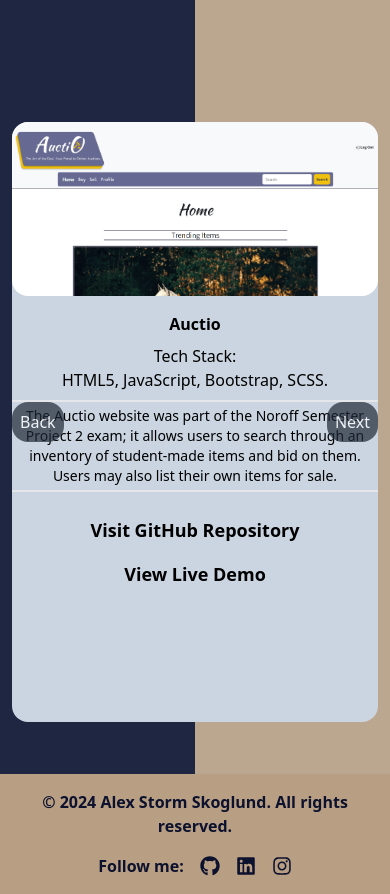
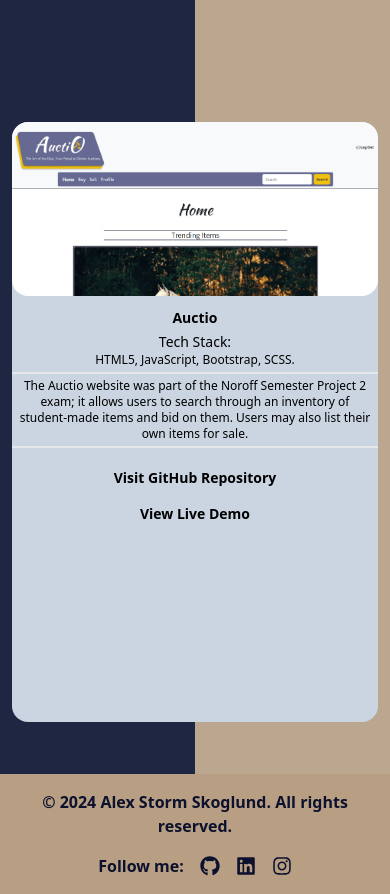
Before and after one commit to StormSkoglund/Portfolio-2, a React (Vite) app: page / in a window 390 px wide. Shown: the part 2220-3114 px from the top of the page. Built offline with nearby package versions, Linux system fonts and the light colour scheme.

Commit message:
fix(carousel): ensure project slide content fits on mobile  remove vertical scroll, shrink images and fonts, hide nav on small screens

```diff
--- a/src/App.tsx
+++ b/src/App.tsx
@@ -22,7 +22,7 @@
           window.innerWidth >= 1024 ? "800px" : "600px";
       }
     }
-
+    // set initial height and wire events
     setCarouselHeight();
 
     window.addEventListener("resize", setCarouselHeight);
@@ -191,28 +191,28 @@
                     naturalSlideHeight={140}
                     totalSlides={3}
                   >
-                    <Slider className="h-full" id="work">
+                    <Slider className="h-full overflow-y-auto" id="work">
                       <Slide
                         index={0}
-                        className="flex flex-col items-center justify-start h-full p-4"
+                        className="flex flex-col items-center justify-start h-full p-3 max-h-[80vh] sm:max-h-[70vh] md:max-h-full"
                       >
                         <img
                           src="/assets/semproj2.png"
                           alt="A screenshot from an auction-house website"
-                          className="w-full max-h-[50%] object-contain rounded-2xl mb-4"
+                          className="w-full max-h-[36vh] sm:max-h-[28vh] md:max-h-full object-contain rounded-2xl mb-3"
                         />
-                        <div className="flex-1 text-center flex flex-col justify-between">
+                        <div className="flex-1 text-center flex flex-col justify-between pb-4">
                           <div>
-                            <div className="text-base lg:text-xl font-semibold">
+                            <div className="text-sm md:text-base lg:text-xl font-semibold">
                               Auctio
                             </div>
-                            <div className="mt-2 text-base lg:text-lg font-normal">
+                            <div className="mt-1 text-sm md:text-base lg:text-lg font-normal">
                               Tech Stack:
                             </div>
-                            <div className="text-small lg:text-xl font-light text-black">
+                            <div className="text-xs md:text-sm lg:text-xl font-light text-black">
                               HTML5, JavaScript, Bootstrap, SCSS.
                             </div>
-                            <p className="mt-2 text-sm lg:text-base p-1 lg:w-9/12 lg:mx-auto border-t-2 border-b-2">
+                            <p className="mt-1 text-xs md:text-sm lg:text-base p-1 lg:w-9/12 lg:mx-auto border-t-2 border-b-2">
                               The Auctio website was part of the Noroff Semester
                               Project 2 exam; it allows users to search through
                               an inventory of student-made items and bid on
@@ -220,14 +220,14 @@
                               sale.
                             </p>
                           </div>
-                          <div className="mt-4 space-y-2">
+                          <div className="mt-3 space-y-2 pb-2">
                             <a
                               href="https://github.com/StormSkoglund/Semester-Project-2"
                               target="_blank"
                               rel="noopener noreferrer"
                               aria-label="Auctio GitHub Repo"
                             >
-                              <p className="text-lg lg:text-xl font-bold hover:scale-110 hover:border-2 duration-500 py-2">
+                              <p className="text-sm md:text-lg lg:text-xl font-bold hover:scale-110 hover:border-2 duration-500 py-2">
                                 Visit GitHub Repository
                               </p>
                             </a>
@@ -237,7 +237,7 @@
                               rel="noopener noreferrer"
                               aria-label="Auctio Live Demo"
                             >
-                              <p className="text-lg lg:text-xl font-bold hover:scale-110 hover:border-2 duration-500 py-2">
+                              <p className="text-sm md:text-lg lg:text-xl font-bold hover:scale-110 hover:border-2 duration-500 py-2">
                                 View Live Demo
                               </p>
                             </a>
@@ -246,38 +246,38 @@
                       </Slide>
                       <Slide
                         index={1}
-                        className="flex flex-col items-center justify-start h-full p-4"
+                        className="flex flex-col items-center justify-start h-full p-3 max-h-[80vh] sm:max-h-[70vh] md:max-h-full"
                       >
                         <img
                           src="/assets/screen-buythat.png"
                           alt="A screenshot from a online shop"
-                          className="w-full max-h-[50%] object-contain rounded-2xl mb-4"
+                          className="w-full max-h-[36vh] sm:max-h-[28vh] md:max-h-full object-contain rounded-2xl mb-3"
                         />
-                        <div className="flex-1 text-center flex flex-col justify-between">
+                        <div className="flex-1 text-center flex flex-col justify-between pb-4">
                           <div>
-                            <div className="text-base lg:text-xl font-semibold">
+                            <div className="text-sm md:text-base lg:text-xl font-semibold">
                               BuyThat
                             </div>
-                            <div className="mt-2 text-base lg:text-lg font-normal">
+                            <div className="mt-1 text-sm md:text-base lg:text-lg font-normal">
                               Tech Stack:
                             </div>
-                            <div className="text-small lg:text-xl font-light text-black">
+                            <div className="text-xs md:text-sm lg:text-xl font-light text-black">
                               React, Vite, JavaScript, Tailwind.
                             </div>
-                            <p className="mt-2 text-sm lg:text-base p-1 lg:w-9/12 lg:mx-auto border-t-2 border-b-2">
+                            <p className="mt-1 text-xs md:text-sm lg:text-base p-1 lg:w-9/12 lg:mx-auto border-t-2 border-b-2">
                               The BuyThat website, developed for a Noroff
                               assignment, lets users search for products from a
                               REST API and simulate purchase.
                             </p>
                           </div>
-                          <div className="mt-4 space-y-2">
+                          <div className="mt-3 space-y-2 pb-2">
                             <a
                               href="https://github.com/StormSkoglund/frontend-frameworks-ca"
                               target="_blank"
                               rel="noopener noreferrer"
                               aria-label="BuyThat GitHub Repository"
                             >
-                              <p className="text-lg lg:text-xl font-bold hover:scale-110 hover:border-2 duration-500 py-2">
+                              <p className="text-sm md:text-lg lg:text-xl font-bold hover:scale-110 hover:border-2 duration-500 py-2">
                                 Visit GitHub Repository
                               </p>
                             </a>
@@ -287,7 +287,7 @@
                               rel="noopener noreferrer"
                               aria-label="BuyThat Live Demo"
                             >
-                              <p className="text-lg lg:text-xl font-bold hover:scale-110 hover:border-2 duration-500 py-2">
+                              <p className="text-sm md:text-lg lg:text-xl font-bold hover:scale-110 hover:border-2 duration-500 py-2">
                                 View Live Demo
                               </p>
                             </a>
@@ -296,25 +296,25 @@
                       </Slide>
                       <Slide
                         index={2}
-                        className="flex flex-col items-center justify-start h-full p-4"
+                        className="flex flex-col items-center justify-start h-full p-3 max-h-[80vh] sm:max-h-[70vh] md:max-h-full"
                       >
                         <img
                           src="/assets/holistay.png"
                           alt="A screenshot from a hotel-booking website"
-                          className="w-full max-h-[50%] object-contain rounded-2xl mb-4"
+                          className="w-full max-h-[36vh] sm:max-h-[28vh] md:max-h-full object-contain rounded-2xl mb-3"
                         />
-                        <div className="flex-1 text-center flex flex-col justify-between">
+                        <div className="flex-1 text-center flex flex-col justify-between pb-4">
                           <div>
-                            <div className="text-base lg:text-xl font-semibold">
+                            <div className="text-sm md:text-base lg:text-xl font-semibold">
                               HoliStay
                             </div>
-                            <div className="mt-2 text-base lg:text-lg font-normal">
+                            <div className="mt-1 text-sm md:text-base lg:text-lg font-normal">
                               Tech Stack:
                             </div>
-                            <div className="text-small lg:text-xl font-light text-black">
+                            <div className="text-xs md:text-sm lg:text-xl font-light text-black">
                               React, Vite, TypeScript, Tailwind.
                             </div>
-                            <p className="mt-2 text-sm lg:text-base p-1 lg:w-9/12 lg:mx-auto border-t-2 border-b-2">
+                            <p className="mt-1 text-xs md:text-sm lg:text-base p-1 lg:w-9/12 lg:mx-auto border-t-2 border-b-2">
                               The HoliStay website, developed for the final
                               Noroff exam, is a booking platform featuring a
                               user-friendly interface for both customers and
@@ -323,14 +323,14 @@
                               also enabling admins to rent out their own venues.
                             </p>
                           </div>
-                          <div className="mt-4 space-y-2">
+                          <div className="mt-3 space-y-2 pb-2">
                             <a
                               href="https://github.com/StormSkoglund/Project-Exam-2"
                               target="_blank"
                               rel="noopener noreferrer"
                               aria-label="HoliStay GitHub Repo"
                             >
-                              <p className="text-lg lg:text-xl font-bold hover:scale-110 hover:border-2 duration-500 py-2">
+                              <p className="text-sm md:text-lg lg:text-xl font-bold hover:scale-110 hover:border-2 duration-500 py-2">
                                 Visit GitHub Repository
                               </p>
                             </a>
@@ -340,7 +340,7 @@
                               rel="noopener noreferrer"
                               aria-label="HoliStay Live Demo"
                             >
-                              <p className="text-lg lg:text-xl font-bold hover:scale-110 hover:border-2 duration-500 py-2">
+                              <p className="text-sm md:text-lg lg:text-xl font-bold hover:scale-110 hover:border-2 duration-500 py-2">
                                 View Live Demo
                               </p>
                             </a>
@@ -348,10 +348,10 @@
                         </div>
                       </Slide>
                     </Slider>
-                    <ButtonBack className="absolute top-1/2 left-0 transform -translate-y-1/2 bg-gray-800 opacity-70 text-white p-2 duration-500 rounded-2xl">
+                    <ButtonBack className="hidden md:block absolute top-1/2 left-0 transform -translate-y-1/2 bg-gray-800 opacity-70 text-white p-2 duration-500 rounded-2xl">
                       <span>Back</span>
                     </ButtonBack>
-                    <ButtonNext className="absolute top-1/2 right-0 transform -translate-y-1/2 bg-gray-800 opacity-70 text-white p-2 duration-500 rounded-2xl">
+                    <ButtonNext className="hidden md:block absolute top-1/2 right-0 transform -translate-y-1/2 bg-gray-800 opacity-70 text-white p-2 duration-500 rounded-2xl">
                       <span>Next</span>
                     </ButtonNext>
                   </CarouselProvider>
```
